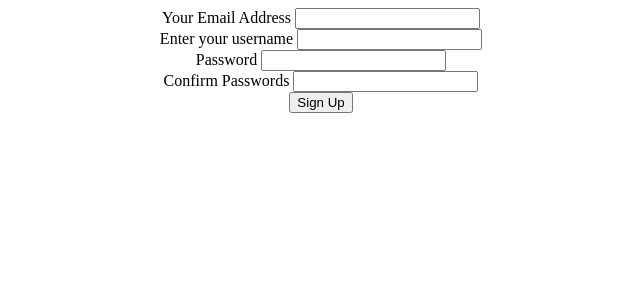
After one commit to ibukamshindi/Personal-Blog, a Flask app: template app/templates/Register.html in a window 1280 px wide. The commit adds this page. Shown: the top 300 px of the page, without its empty margins (319-959 px from the left). Run offline with Flask 2, Linux system fonts and the light colour scheme; the template is opened without the code that fills it: values that come from a table or form of the project are taken from there, others are empty; some libraries are stand-ins or nearby versions.

Commit message:
add wtf forms login form registration form navbar login.html base,html

```diff
--- a/app/auth/forms.py
+++ b/app/auth/forms.py
@@ -0,0 +1,26 @@
+from flask_wtf import FlaskForm
+from wtforms import StringField,PasswordField,BooleanField,SubmitField
+from wtforms.validators import Required,Email,EqualTo
+from ..models import User
+from wtforms import ValidationError
+
+class RegistrationForm(FlaskForm):
+    email = StringField('Your Email Address',validators=[Required(),Email()])
+    username = StringField('Enter your username',validators = [Required()])
+    password = PasswordField('Password',validators = [Required(), EqualTo('password_confirm',message = 'Passwords must match')])
+    password_confirm = PasswordField('Confirm Passwords',validators = [Required()])
+    submit = SubmitField('Sign Up')
+
+    def validate_email(self,data_field):
+            if User.query.filter_by(email =data_field.data).first():
+                raise ValidationError('There is an account with that email')
+
+    def validate_username(self,data_field):
+        if User.query.filter_by(username = data_field.data).first():
+            raise ValidationError('That username is taken')
+
+class LoginForm(FlaskForm):
+    email = StringField('Your Email Address',validators=[Required(),Email()])
+    password = PasswordField('Password',validators =[Required()])
+    remember = BooleanField('Remember me')
+    submit = SubmitField('Sign In')
--- /dev/null
+++ b/app/templates/Register.html
@@ -0,0 +1,20 @@
+{% extends 'base.html'%}
+{% import 'bootstrap/wtf.html' as wtf%}
+
+
+{% block styles%}
+    {{ super() }}
+    <link rel="stylesheet" href="{{url_for('static',filename='css/fourOwfour.css')}}">
+    <link rel="icon" href="static/images/favicon.ico">
+    <link href="https://fonts.googleapis.com/css?family=Boogaloo|Bungee|Caveat+Brush|Russo+One" rel="stylesheet">
+{% endblock %}
+
+{% block content %}
+<div class="container" style="text-align:center">
+  <div class="well">
+    {{wtf.quick_form(registration_form)}}
+ </div>
+</div>
+
+
+{% endblock%}
```
Also changed, not shown: app/auth/views.py (+39 -4 lines), app/templates/base.html (+4 -4 lines), app/templates/login.html (+9 -0 lines), app/templates/navbar.html (added, +11 -0 lines).
